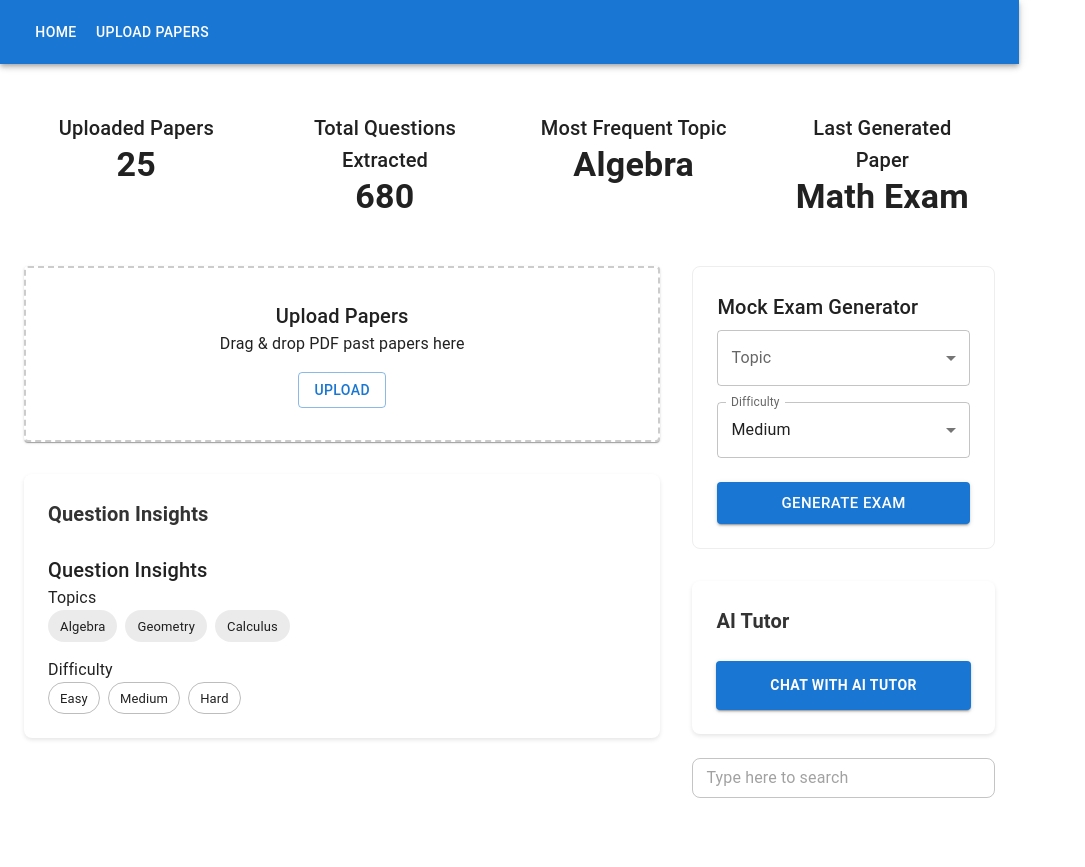
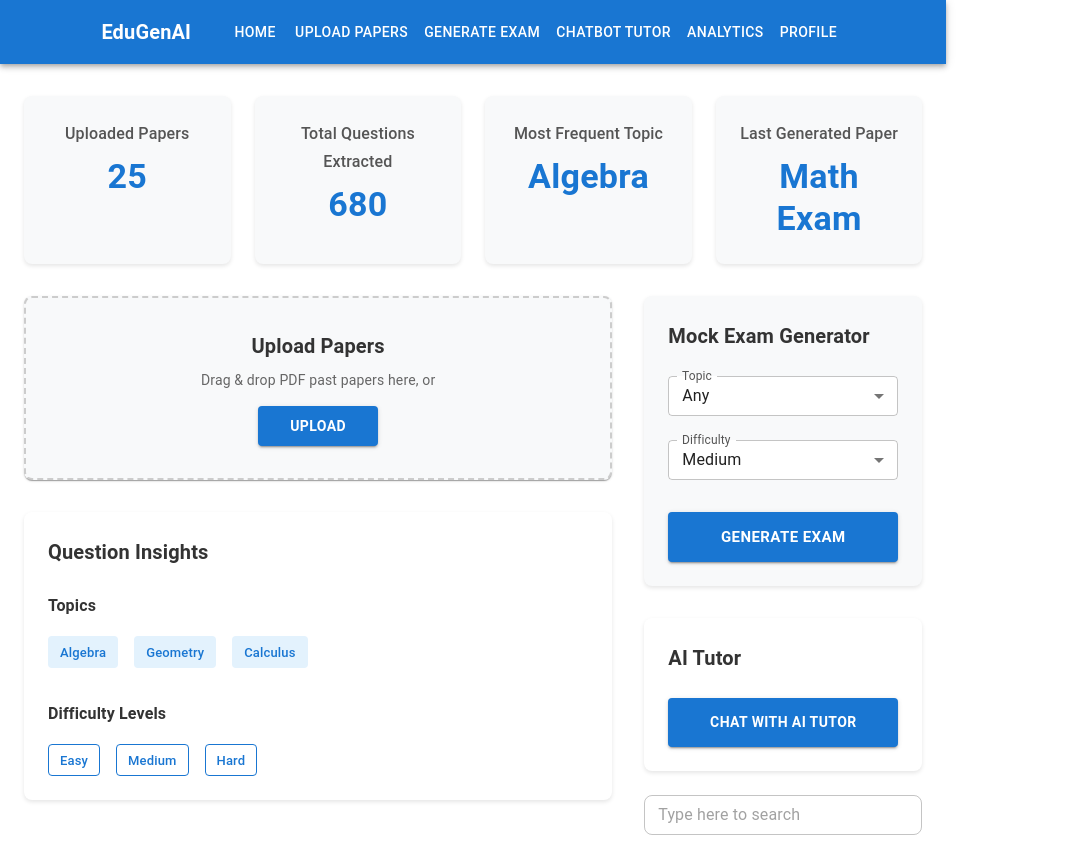
Before and after one commit to SamiduSamarasinghe/HND_FINAL_PRO_AI-MODEL, a React (Vite) app in the folder edugenai-ui/: page / in a window 1280 px wide. Shown: the whole page, without its empty margins (0-1085 px from the left). Before the commit the page ends 830 px from the top, so only its background shows below. Built offline with nearby package versions, Linux system fonts and the light colour scheme.

Commit message:
Modify the UI

```diff
--- a/edugenai-ui/src/components/ExamGenerator.jsx
+++ b/edugenai-ui/src/components/ExamGenerator.jsx
@@ -10,32 +10,54 @@ import {
 } from '@mui/material';
 
 export default function ExamGenerator() {
-    const [topic, setTopic] = useState('');
+    const [topic, setTopic] = useState('Any');
     const [difficulty, setDifficulty] = useState('Medium');
 
     return (
-        <Box sx={{ p: 3, border: '1px solid #eee', borderRadius: 2 }}>
-            <Typography variant="h6" gutterBottom>Mock Exam Generator</Typography>
+        <Box sx={{
+            p: 3,
+            borderRadius: 2,
+            boxShadow: '0px 2px 4px rgba(0,0,0,0.1)',
+            backgroundColor: '#f8f9fa'
+        }}>
+            <Typography variant="h6" sx={{
+                fontWeight: 'bold',
+                mb: 3,
+                color: '#333'
+            }}>
+                Mock Exam Generator
+            </Typography>
 
-            <FormControl fullWidth sx={{ mb: 2 }}>
-                <InputLabel>Topic</InputLabel>
+            <FormControl fullWidth sx={{ mb: 3 }}>
+                <InputLabel sx={{ color: '#555' }}>Topic</InputLabel>
                 <Select
                     value={topic}
                     onChange={(e) => setTopic(e.target.value)}
                     label="Topic"
+                    size="small"
+                    sx={{
+                        borderRadius: 1,
+                        backgroundColor: 'white'
+                    }}
                 >
+                    <MenuItem value="Any">Any</MenuItem>
                     <MenuItem value="Algebra">Algebra</MenuItem>
                     <MenuItem value="Geometry">Geometry</MenuItem>
                     <MenuItem value="Calculus">Calculus</MenuItem>
                 </Select>
             </FormControl>
 
-            <FormControl fullWidth sx={{ mb: 3 }}>
-                <InputLabel>Difficulty</InputLabel>
+            <FormControl fullWidth sx={{ mb: 4 }}>
+                <InputLabel sx={{ color: '#555' }}>Difficulty</InputLabel>
                 <Select
                     value={difficulty}
                     onChange={(e) => setDifficulty(e.target.value)}
                     label="Difficulty"
+                    size="small"
+                    sx={{
+                        borderRadius: 1,
+                        backgroundColor: 'white'
+                    }}
                 >
                     <MenuItem value="Easy">Easy</MenuItem>
                     <MenuItem value="Medium">Medium</MenuItem>
@@ -47,7 +69,17 @@ export default function ExamGenerator() {
                 variant="contained"
                 fullWidth
                 size="large"
-                onClick={() => alert(`Generating ${difficulty} exam on ${topic || 'any topic'}`)}
+                onClick={() => alert(`Generating ${difficulty} exam on ${topic}`)}
+                sx={{
+                    py: 1.5,
+                    fontWeight: 'bold',
+                    textTransform: 'none',
+                    backgroundColor: '#1976d2',
+                    borderRadius: 1,
+                    '&:hover': {
+                        backgroundColor: '#1565c0'
+                    }
+                }}
             >
                 GENERATE EXAM
             </Button>
--- a/edugenai-ui/src/components/Navbar.jsx
+++ b/edugenai-ui/src/components/Navbar.jsx
@@ -1,11 +1,22 @@
-import { AppBar, Toolbar, Button } from '@mui/material';
+import { AppBar, Toolbar, Button, Typography } from '@mui/material';
 
 export default function Navbar() {
     return (
-        <AppBar position="static">
-            <Toolbar>
+        <AppBar position="static" sx={{ backgroundColor: '#1976d2' }}>
+            <Toolbar sx={{ justifyContent: 'center' }}>
+                <Typography variant="h6" component="div" sx={{
+                    fontWeight: 'bold',
+                    mr: 4,
+                    color: 'white'
+                }}>
+                    EduGenAI
+                </Typography>
                 <Button color="inherit">Home</Button>
                 <Button color="inherit">Upload Papers</Button>
+                <Button color="inherit">Generate Exam</Button>
+                <Button color="inherit">Chatbot Tutor</Button>
+                <Button color="inherit">Analytics</Button>
+                <Button color="inherit">Profile</Button>
             </Toolbar>
         </AppBar>
     );
--- a/edugenai-ui/src/components/QuestionInsights.jsx
+++ b/edugenai-ui/src/components/QuestionInsights.jsx
@@ -1,21 +1,52 @@
-import { Chip, Stack, Typography } from '@mui/material';
+import { Chip, Stack, Typography, Box } from '@mui/material';
 
 export default function QuestionInsights() {
     return (
-        <>
-            <Typography variant="h6">Question Insights</Typography>
-            <Typography>Topics</Typography>
-            <Stack direction="row" spacing={1} sx={{ mb: 2 }}>
+        <Box>
+            <Typography variant="subtitle1" sx={{
+                fontWeight: 'bold',
+                mb: 2,
+                color: '#333'
+            }}>
+                Topics
+            </Typography>
+            <Stack direction="row" spacing={1} sx={{ mb: 4, flexWrap: 'wrap', gap: 1 }}>
                 {['Algebra', 'Geometry', 'Calculus'].map(topic => (
-                    <Chip key={topic} label={topic} />
+                    <Chip
+                        key={topic}
+                        label={topic}
+                        sx={{
+                            backgroundColor: '#e3f2fd',
+                            color: '#1976d2',
+                            fontWeight: '500',
+                            borderRadius: 1
+                        }}
+                    />
                 ))}
             </Stack>
-            <Typography>Difficulty</Typography>
-            <Stack direction="row" spacing={1}>
+
+            <Typography variant="subtitle1" sx={{
+                fontWeight: 'bold',
+                mb: 2,
+                color: '#333'
+            }}>
+                Difficulty Levels
+            </Typography>
+            <Stack direction="row" spacing={1} sx={{ flexWrap: 'wrap', gap: 1 }}>
                 {['Easy', 'Medium', 'Hard'].map(level => (
-                    <Chip key={level} label={level} variant="outlined" />
+                    <Chip
+                        key={level}
+                        label={level}
+                        variant="outlined"
+                        sx={{
+                            borderColor: '#1976d2',
+                            color: '#1976d2',
+                            fontWeight: '500',
+                            borderRadius: 1
+                        }}
+                    />
                 ))}
             </Stack>
-        </>
+        </Box>
     );
 }
--- a/edugenai-ui/src/components/StatsCard.jsx
+++ b/edugenai-ui/src/components/StatsCard.jsx
@@ -2,9 +2,27 @@ import { Card, CardContent, Typography } from '@mui/material';
 
 export default function StatsCard({ title, value }) {
     return (
-        <Card elevation={0} sx={{ textAlign: 'center', p: 2 }}>
-            <Typography variant="h6">{title}</Typography>
-            <Typography variant="h4" sx={{ fontWeight: 'bold' }}>{value}</Typography>
+        <Card sx={{
+            textAlign: 'center',
+            p: 3,
+            borderRadius: 2,
+            height: '100%',
+            boxShadow: '0px 2px 4px rgba(0,0,0,0.1)',
+            backgroundColor: '#f8f9fa'
+        }}>
+            <Typography variant="subtitle1" sx={{
+                color: '#555',
+                mb: 1,
+                fontWeight: '500'
+            }}>
+                {title}
+            </Typography>
+            <Typography variant="h4" sx={{
+                fontWeight: 'bold',
+                color: '#1976d2'
+            }}>
+                {value}
+            </Typography>
         </Card>
     );
 }
--- a/edugenai-ui/src/components/UploadArea.jsx
+++ b/edugenai-ui/src/components/UploadArea.jsx
@@ -8,10 +8,50 @@ export default function UploadArea() {
     });
 
     return (
-        <Paper sx={{ p: 4, textAlign: 'center', border: '2px dashed #ccc' }}>
-            <Typography variant="h6">Upload Papers</Typography>
-            <Typography>Drag & drop PDF past papers here</Typography>
-            <Button variant="outlined" sx={{ mt: 2 }}>Upload</Button>
+        <Paper
+            {...getRootProps()}
+            sx={{
+                p: 4,
+                textAlign: 'center',
+                border: '2px dashed #ccc',
+                borderRadius: 2,
+                backgroundColor: '#f8f9fa',
+                cursor: 'pointer',
+                '&:hover': {
+                    borderColor: '#1976d2',
+                    backgroundColor: '#f0f4f8'
+                }
+            }}
+        >
+            <input {...getInputProps()} />
+            <Typography variant="h6" sx={{
+                fontWeight: 'bold',
+                mb: 1,
+                color: '#333'
+            }}>
+                Upload Papers
+            </Typography>
+            <Typography variant="body2" sx={{
+                color: '#666',
+                mb: 2
+            }}>
+                Drag & drop PDF past papers here, or
+            </Typography>
+            <Button
+                variant="contained"
+                sx={{
+                    px: 4,
+                    py: 1,
+                    fontWeight: 'bold',
+                    textTransform: 'none',
+                    backgroundColor: '#1976d2',
+                    '&:hover': {
+                        backgroundColor: '#1565c0'
+                    }
+                }}
+            >
+                UPLOAD
+            </Button>
         </Paper>
     );
 }
```
